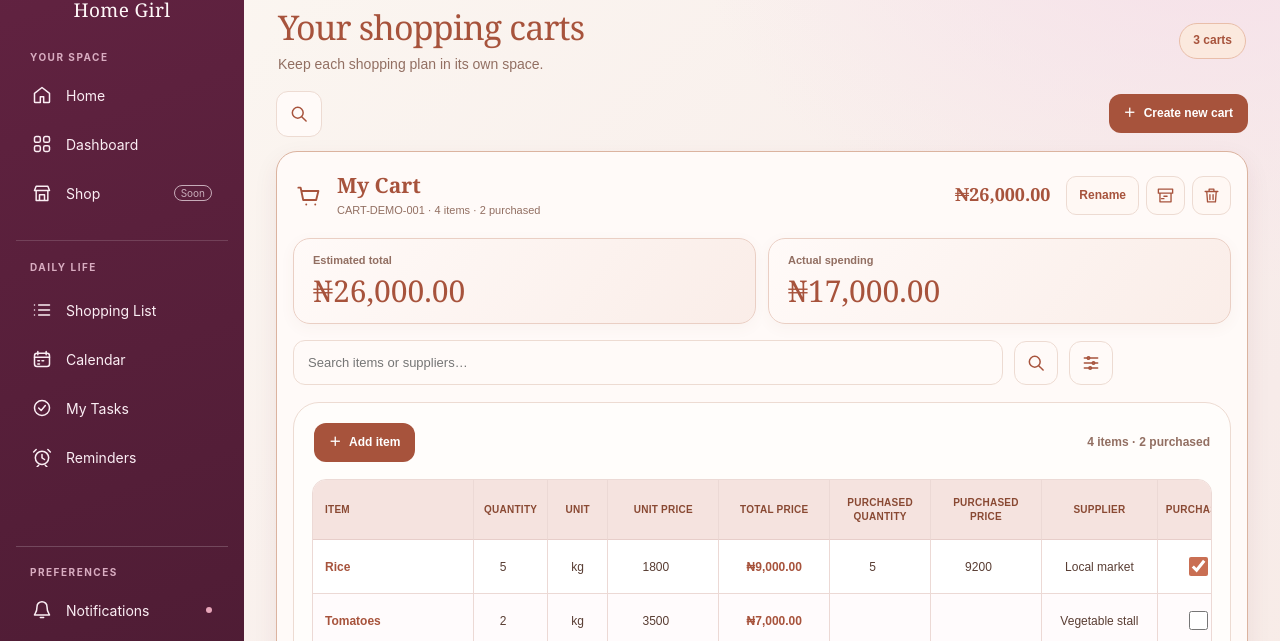
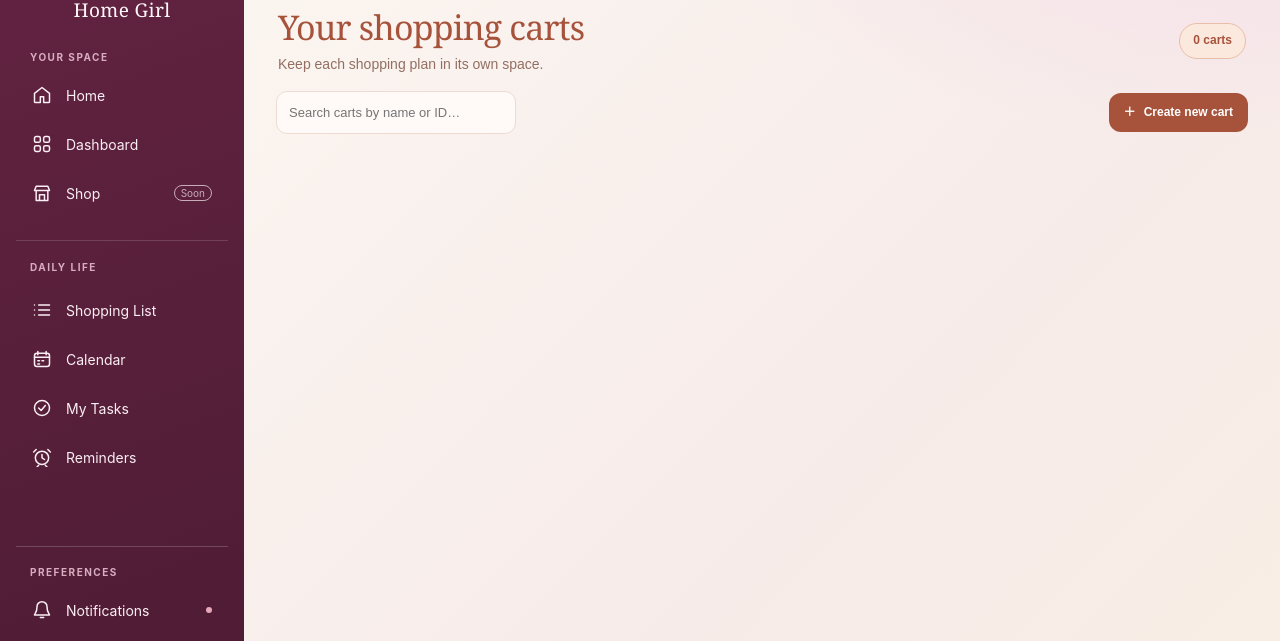
Before and after one commit to Okike-ios/Home-girl, a plain HTML site: page nourishment/cart.html in a window 1280 px wide. Shown: the part 106-747 px from the top of the page. Drawn offline with Linux system fonts and the light colour scheme.

Commit message:
HG-CART-011: expand named Cart search into full search field

```diff
--- a/nourishment/cart.html
+++ b/nourishment/cart.html
@@ -7,7 +7,7 @@
 <title>Cart | Home Girl</title>
 <link rel="stylesheet" href="homegirl-integration.css?v=hg-nourishment-001">
 <link rel="stylesheet" href="hg-sidebar.css?v=hg-nour-006">
-<link rel="stylesheet" href="cart.css?v=hg-cart-010">
+<link rel="stylesheet" href="cart.css?v=hg-cart-011">
 </head>
 <body data-hg-section="cart" >
 <svg class="svg-defs" xmlns="http://www.w3.org/2000/svg" aria-hidden="true">
@@ -79,7 +79,7 @@
     </section>
     <section class="cart-collection" aria-label="Your carts">
       <div class="cart-collection-toolbar">
-        <div class="cart-collection-caption"><button class="cart-search-action cart-collection-search" type="button" id="cartCollectionSearch" aria-label="Search cart items" title="Search cart items"><svg viewBox="0 0 24 24" aria-hidden="true"><circle cx="10.5" cy="10.5" r="6.5"/><path d="m15.5 15.5 5 5"/></svg></button></div>
+        <div class="cart-collection-caption"><input type="search" class="cart-search cart-list-search" id="cartListSearch" placeholder="Search carts by name or ID…" aria-label="Search carts"></div>
         <button class="cart-add" type="button" id="cartCreate"><span aria-hidden="true">＋</span> Create new cart</button>
       </div>
       <form class="cart-create-form" id="cartCreateForm" hidden>
@@ -132,7 +132,7 @@
     </section>
     </section>
   </main>
-<script src="cart.js?v=hg-cart-010"></script>
+<script src="cart.js?v=hg-cart-011"></script>
 <script src="hg-sidebar.js?v=hg-nour-002" defer></script>
 <nav class="hg-mobile-bottom-nav" aria-label="Primary navigation">
   <a href="../index.html?view=dashboard"><svg aria-hidden="true"><use href="#i-grid"/></svg><span>Dashboard</span></a>
```
